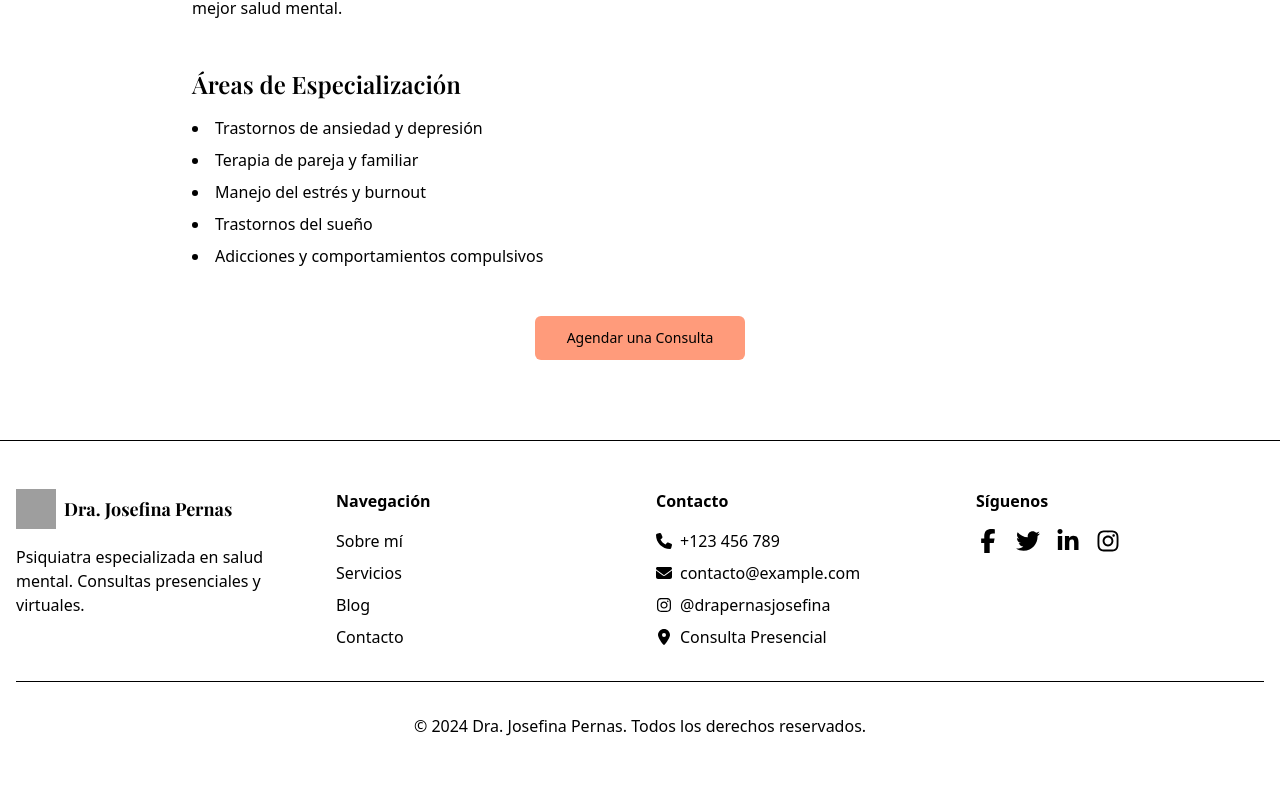
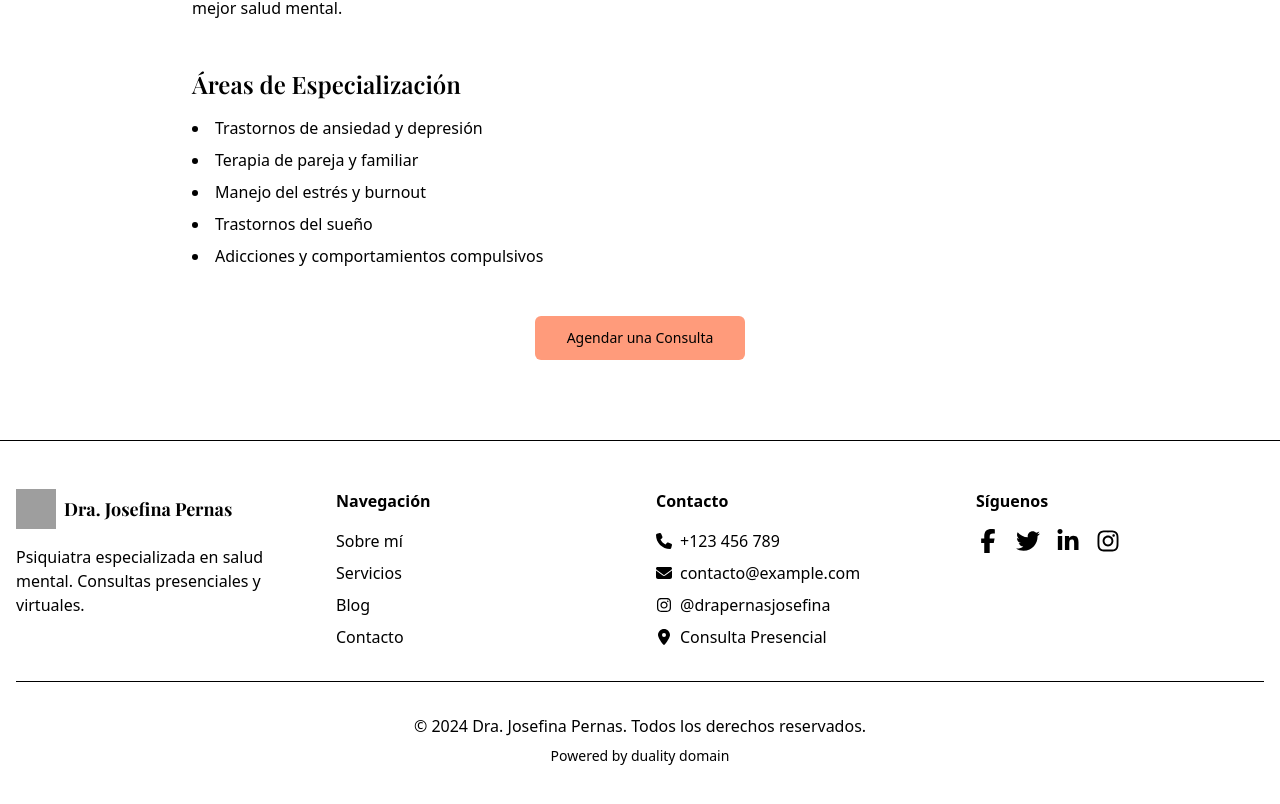
Before and after one commit to clientesweb/drpernasjosefina, a Next.js app: page /about in a window 1280 px wide. Shown: the part 801-1605 px from the top of the page. Built offline with nearby package versions, Linux system fonts and the light colour scheme; grey boxes are pictures that could not be loaded; a web font is replaced by a local one.

Commit message:
Actualizar footer.tsx

```diff
--- a/components/footer.tsx
+++ b/components/footer.tsx
@@ -82,6 +82,7 @@ export function Footer() {
         </div>
         <div className="mt-8 border-t pt-8 text-center text-muted-foreground">
           <p>&copy; {new Date().getFullYear()} Dra. Josefina Pernas. Todos los derechos reservados.</p>
+          <p className="mt-2 text-sm">Powered by duality domain</p>
         </div>
       </div>
     </footer>
```
